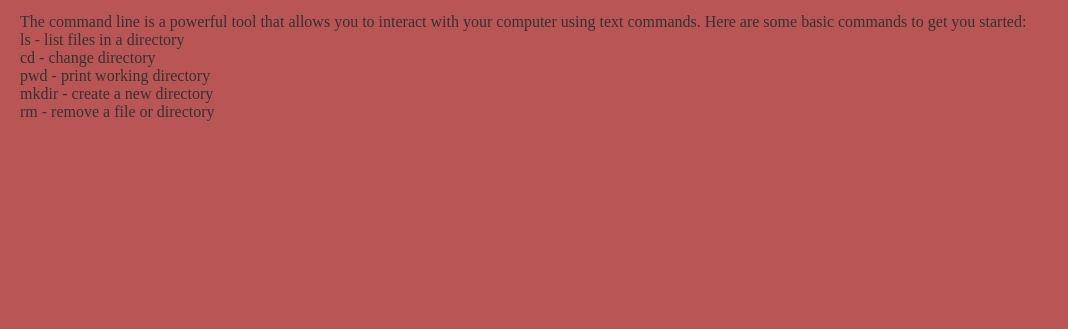
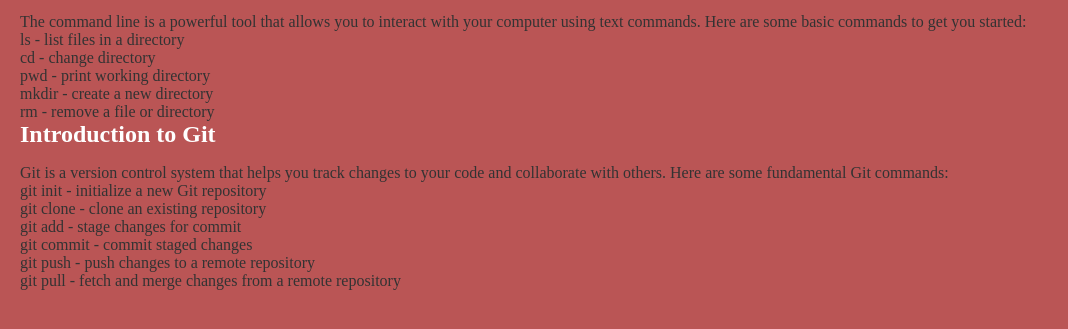
Before and after one commit to marusoft/Git-Class, a plain HTML site: page index.html in a window 1280 px wide. Shown: the part 121-450 px from the top of the page, without its empty margins (0-1068 px from the left). Drawn offline with Linux system fonts and the light colour scheme.

Commit message:
add note on git command

```diff
--- a/index.html
+++ b/index.html
@@ -23,5 +23,16 @@
     <li class="list-item">rm - remove a file or directory</li>
   </ul>
 
+  <h2>Introduction to Git</h2>
+  <p>Git is a version control system that helps you track changes to your code and collaborate with others. Here are some fundamental Git commands:</p>
+  <ul class="lists-item">
+    <li class="list-item">git init - initialize a new Git repository</li>
+    <li class="list-item">git clone - clone an existing repository</li>
+    <li class="list-item">git add - stage changes for commit</li>
+    <li class="list-item">git commit - commit staged changes</li>
+    <li class="list-item">git push - push changes to a remote repository</li>
+    <li class="list-item">git pull - fetch and merge changes from a remote repository</li>
+  </ul>
+
 </body>
 </html>
```
